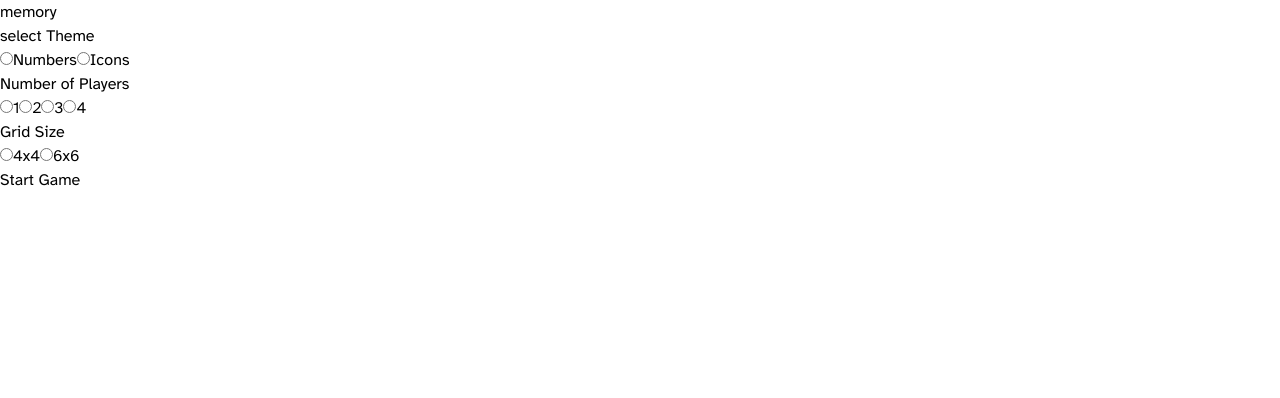
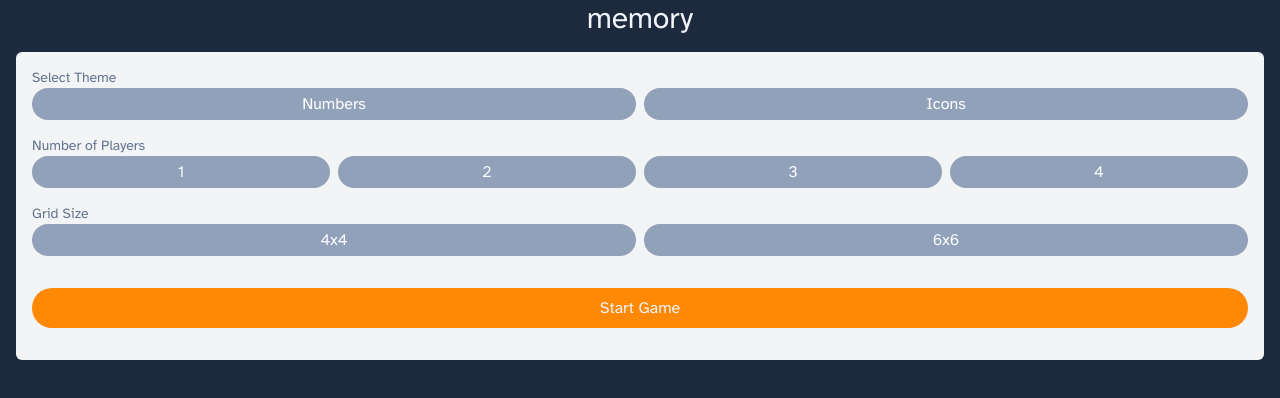
Before and after one commit to toshirokubota/memory-game, a React (Vite) app: page / in a window 1280 px wide. Shown: the top 398 px of the page. Built offline with nearby package versions, Linux system fonts and the light colour scheme.

Commit message:
I am modifying the state machine

```diff
--- a/src/App.css
+++ b/src/App.css
@@ -1,12 +1,9 @@
 /* media query break points */
 body {
   margin: 0;
-  display: flex;
-  justify-content: center;
-  min-width: 320px;
-  min-height: 100vh;
-  background-color: hsl(var(--primary-background-color));
-  color: hsl(var(--primary-text-color));
+  padding: 0;
+  background-color: var(--color-slate-900);
+  color: var(--color-slate-100);
 }
 
 #root {
@@ -14,11 +11,18 @@ body {
   max-width: 1400px;
 }
 
-main {
-  display: flex;
-  flex-direction: column;
-  overflow: hidden;
-  padding-inline: 1rem;
+.start-game-card input[type=radio] {
+  display: none;
+}
+.start-game-card label {
+  background-color: var(--color-slate-400);
+  padding: 0.25rem 1rem;
+  border-radius: 1rem;
+  color: white;
+  text-align: center;
+}
+.start-game-card input[type=radio]:checked + label {
+  background-color: var(--color-slate-800);
 }
 
 .tile.closed {
@@ -49,6 +53,7 @@ main {
 }
 
 .game-board {
+  padding: 0.5rem;
   display: grid;
   gap: 1rem;
 }
@@ -62,4 +67,13 @@ main {
   background-color: transparent;
   color: black;
   font-size: 2rem;
+}
+
+.overlay {
+  position: fixed;
+  top: 0rem;
+  left: 0rem;
+  right: 0rem;
+  bottom: 0rem;
+  background-color: rgba(50, 50, 50, 0.5);
 }/*# sourceMappingURL=App.css.map */
--- a/src/App.scss
+++ b/src/App.scss
@@ -3,12 +3,14 @@ $tablet-break: 700px; //45rem;
 
 body {
     margin: 0;
-    display: flex;
-    justify-content: center;
-    min-width: 320px;
-    min-height: 100vh;
-    background-color: hsl(var(--primary-background-color));
-    color: hsl(var(--primary-text-color));
+    padding: 0;
+    // display: flex;
+    // justify-content: center;
+    // align-items: center;
+    // min-width: 320px;
+    // min-height: 100vh;
+    background-color: var(--color-slate-900);
+    color: var(--color-slate-100);
 }
 
 #root {
@@ -16,11 +18,28 @@ body {
     max-width: 1400px;
 }
 
-main {
-    display: flex;
-    flex-direction: column;
-    overflow: hidden;
-    padding-inline: 1rem;
+// main {
+//     display: flex;
+//     flex-direction: column;
+//     overflow: hidden;
+//     padding-inline: 1rem;
+// }
+
+.start-game-card {
+    input[type='radio'] {
+        display: none;
+    }
+    label {
+        background-color: var(--color-slate-400);
+        //margin-inline: 0.5rem;
+        padding: 0.25rem 1rem;
+        border-radius: 1rem;
+        color: white;
+        text-align: center;
+    }
+    input[type="radio"]:checked + label {
+        background-color: var(--color-slate-800);
+    }
 }
 
 .tile {
@@ -59,6 +78,8 @@ main {
 }
 
 .game-board {
+    //margin: 1rem;
+    padding: 0.5rem;
     display: grid;
     gap: 1rem;
 }
@@ -74,17 +95,11 @@ main {
     font-size: 2rem;
 }
 
-// header {
-//     display: flex;
-//     align-items: center;
-//     justify-content: space-between;
-//     box-shadow: 0px 2px 4px hsla(var(--color-black) / 0.06);
-//     background-color: hsl(var(--secondary-background-color));
-//     padding: 2rem 1rem;
-//     button {
-//         border: none;
-//         outline: none;
-//         background-color: transparent;
-//         cursor: pointer;
-//     }
-// }
+.overlay {
+    position: fixed;
+    top: 0rem;
+    left: 0rem;
+    right: 0rem;
+    bottom: 0rem;
+    background-color: rgba(50, 50, 50, 0.5);
+}
--- a/src/App.tsx
+++ b/src/App.tsx
@@ -2,6 +2,8 @@ import { useState } from 'react'
 import './App.css'
 import StartGameCard from './components/StartGameCard'
 import MemoryGame from './components/MemoryGame';
+
+export type GameState = 'start-game' | 'playing' | 'matched' | 'mismatched' | 'end-game';
 
 export type NumPlayers = 1 | 2 | 3 | 4;
 export type GridSize = 4 | 6;
@@ -12,18 +14,20 @@ export type GameOption = {
   grid_size: GridSize,
 }
 
+
 function App() {
   const [initialize, setInitialize] = useState<boolean>(true);
   const [gameOption, setGameOption] = useState<GameOption> ({theme: 'numbers', num_players: 1, grid_size: 4});
+  const classStr: string = 'h-screen w-full ' + `${initialize ? 'bg-slate-800': 'bg-slate-100'}`;
   return (
-    <>
+    <div className={classStr}>
       {
         initialize && <StartGameCard initialize={setInitialize} setOption={setGameOption}/>
       }
       {
         !initialize && <MemoryGame option={gameOption} initialize={setInitialize}/>
       }
-    </>
+    </div>
   )
 }
 
--- a/src/components/FooterMulti.tsx
+++ b/src/components/FooterMulti.tsx
@@ -13,16 +13,21 @@ export default function FooterMulti(props: ChildProps) {
     function ScoreBoxes(num_players: NumPlayers): React.JSX.Element[] {
         const boxes: React.JSX.Element[] = [];
         for(let i=0; i<num_players; ++i) {
+            const classStr: string = 'flex flex-col px-1 py-0.5 mx-1 rounded-xl text-center ' +
+                `${i == props.player ? 'bg-orange-500 text-white': 'bg-slate-500 text-slate-800'} `
             boxes.push(
-                <span key={i} className={`px-1 py-0.5 mx-1 ${i == props.player ? 'font-bold': ''}`}>
-                    {i + 1}: {props.scores[i]}</span>
+                <span key={i} className={classStr}>
+                    <span>P{i + 1}</span>
+                    <span>{props.scores[i]}</span>
+                </span>
             )
         }
         return boxes;
     }
 
+    const classStr: string = `m-4 grid gap-4 grid-cols-${props.num_players}`;
     return (
-        <footer className='flex items-center'>
+        <footer className={classStr}>
             {ScoreBoxes(props.num_players)}
         </footer>
     )
--- a/src/components/Header.tsx
+++ b/src/components/Header.tsx
@@ -1,11 +1,22 @@
+import React from 'react';
+import RestartButton from './RestartButton';
+import StartNewGameButton from './StartNewGameButton';
+import { GameState } from '../App';
 
-export default function Header() {
+type Props = {
+    setGameState: React.Dispatch<React.SetStateAction<GameState>>;
+    initialize: React.Dispatch<React.SetStateAction<boolean>>;
+}
+
+export default function Header(props: Props) {
     return (
-        <header className='flex justify-between'>
+        <header className='flex justify-between m-4 py-2'>
             <h1>Memory</h1>
             <div>
-                <button className='px-2 py-0.5 mx-1'>Restart</button>
-                <button className='px-2 py-0.5 mx-1'>New Game</button>
+                <button onClick={()=>props.setGameState('end-game')}
+                    className='bg-slate-500 text-slate-50'>End Game</button>
+                <RestartButton setGameState={props.setGameState}/>
+                <StartNewGameButton initialize={props.initialize}/>
             </div>
         </header>
     )
--- /dev/null
+++ b/src/components/RestartButton.tsx
@@ -0,0 +1,18 @@
+import React from 'react'
+import { GameState } from '../App'
+
+type Props = {
+    setGameState: React.Dispatch<React.SetStateAction<GameState>>,
+    more_styles?: string | undefined,
+}
+
+export default function RestartButton(props: Props): React.JSX.Element {
+    let classStr:string = 'px-2 py-0.5 mx-1 bg-orange-400 rounded-4xl';
+    if(props.more_styles) classStr += ' ' + props.more_styles;
+    return (
+        <button className={classStr}
+            onClick={()=> {props.setGameState('start-game')}}>
+                Restart
+        </button>
+    )
+}
--- a/src/components/StartGameCard.tsx
+++ b/src/components/StartGameCard.tsx
@@ -17,51 +17,52 @@ export default function StartGameCard(props: ChildProps) {
         props.setOption({theme, num_players, grid_size});
     }
     return (
-        <div>
-            <h1>memory</h1>
-            <form action={handleSubmit}>
-                <h3>select Theme</h3>
-                <div>
+        <div className='start-game-card'>
+            <h1 className='text-center text-slate-100 text-3xl'>memory</h1>
+            <form action={handleSubmit}
+                className='p-4 m-4 bg-gray-100 flex flex-col items-start rounded-md'>
+                <h3 className='font-bold text-sm text-slate-500 my-2'>Select Theme</h3>
+                <div className='grid w-full grid-cols-2 gap-2 mb-4'>
+                    <input type="radio" name="theme-choice" value="numbers" id="theme-numbers"/>
                     <label htmlFor="theme-numbers">
-                        <input type="radio" name="theme-choice" value="numbers" id="theme-numbers"/>
                         Numbers
                     </label>
+                    <input type="radio" name="theme-choice" value="icons" id="theme-icons"/>
                     <label htmlFor="theme-icons">
-                        <input type="radio" name="theme-choice" value="icons" id="theme-icons"/>
                         Icons
                     </label>
                 </div>
-                <h3>Number of Players</h3>
-                <div>
+                <h3 className='font-bold text-sm text-slate-500 my-2'>Number of Players</h3>
+                <div className='grid w-full grid-cols-4 gap-2 mb-4'>
+                    <input type="radio" name="num-players-choice" value="1" id="one-player"/>
                     <label htmlFor="one-player">
-                        <input type="radio" name="num-players-choice" value="1" id="one-player"/>
                         1
                     </label>
+                    <input type="radio" name="num-players-choice" value="2" id="two-players"/>
                     <label htmlFor="two-players">
-                        <input type="radio" name="num-players-choice" value="2" id="two-players"/>
                         2
                     </label>
+                    <input type="radio" name="num-players-choice" value="3" id="three-players"/>
                     <label htmlFor="three-players">
-                        <input type="radio" name="num-players-choice" value="3" id="three-players"/>
                         3
                     </label>
+                    <input type="radio" name="num-players-choice" value="4" id="four-players"/>
                     <label htmlFor="four-players">
-                        <input type="radio" name="num-players-choice" value="4" id="four-players"/>
                         4
                     </label>
                 </div>
-                <h3>Grid Size</h3>
-                <div>
+                <h3 className='font-bold text-sm text-slate-500 my-2'>Grid Size</h3>
+                <div className='grid w-full grid-cols-2 gap-2 mb-4'>
+                    <input type="radio" name="grid-size-choice" value="4x4" id="grid-size-4x4"/>
                     <label htmlFor="grid-size-4x4">
-                        <input type="radio" name="grid-size-choice" value="4x4" id="grid-size-4x4"/>
                         4x4
                     </label>
+                    <input type="radio" name="grid-size-choice" value="6x6" id="grid-size-6x6"/>
                     <label htmlFor="grid-size-6x6">
-                        <input type="radio" name="grid-size-choice" value="6x6" id="grid-size-6x6"/>
                         6x6
                     </label>
                 </div>
-                <button>Start Game</button>
+                <button className='px-4 py-2 my-4 w-full bg-orange-400 rounded-4xl'>Start Game</button>
             </form>
         </div>
     )
--- /dev/null
+++ b/src/components/StartNewGameButton.tsx
@@ -0,0 +1,17 @@
+import React from 'react'
+
+type Props = {
+    initialize: React.Dispatch<React.SetStateAction<boolean>>
+    more_styles?: string | undefined,
+};
+
+export default function StartNewGameButton(props: Props): React.JSX.Element {
+    let classStr:string = 'px-2 py-0.5 mx-1 bg-slate-500 rounded-4xl' ;
+    if(props.more_styles) classStr += ' ' + props.more_styles;
+    return (
+        <button className={classStr}
+            onClick={()=>props.initialize(true)}>
+                New Game
+        </button>
+    )
+}
--- a/src/components/Tile.tsx
+++ b/src/components/Tile.tsx
@@ -33,7 +33,7 @@ export default function Tile(props: TileProps): React.JSX.Element {
 
   return (
     <button
-      className={`tile ${tileStates[index]} w-8 h-8 rounded-full m-2 text-gray-100`}
+      className={`tile ${tileStates[index]} h-full aspect-square rounded-full text-gray-100`}
       onClick={flipTile}
     >
       { props.type == 'numbers' ? <span>{props.value}</span>: <i className={`fa fa-${props.value}`}></i> }
--- a/src/index.css
+++ b/src/index.css
@@ -1,6 +1,10 @@
 @import "tailwindcss";
 
 :root {
+  margin: 0;
+  padding: 0;
+  height: 100%;
+
   font-family: "Atkinson Hyperlegible", sans-serif;
   line-height: 1.5;
   font-weight: 400;
@@ -29,3 +33,71 @@
   --secondary-background-color: var(--color-white);
   --primary-text-color: var(--color-slate-800);
 }
+
+/* ------------------- */
+/* Reset               */
+/* ------------------- */
+
+/* https://piccalil.li/blog/a-modern-css-reset/ */
+
+/* Box sizing */
+*,
+*::before,
+*::after {
+    box-sizing: border-box;
+}
+
+/* Reset margins */
+body,
+h1,
+h2,
+h3,
+h4,
+h5,
+p,
+figure,
+picture {
+    margin: 0;
+}
+
+h1,
+h2,
+h3,
+h4,
+h5,
+h6,
+p {
+    font-weight: 400;
+}
+
+/* set up the body */
+body {
+    font-family: var(--ff-sans-normal);
+    font-size: var(--fs-300);
+    color: hsl( var(--clr-white) );
+    background-color: hsl( var(--clr-dark) );
+    line-height: 1.5;
+    min-height: 100vh;
+    display: grid;
+    grid-template-rows: min-content 1fr;
+}
+
+/* make images easier to work with */
+img,
+picutre {
+    max-width: 100%;
+    display: block;
+}
+
+/* make form elements easier to work with */
+input,
+button,
+textarea,
+select {
+    font: inherit;
+}
+
+ul, ol {
+    list-style-type: none;
+    padding: 0;
+}
```
Also changed, not shown: src/components/FooterSolo.tsx (+17 -3 lines), src/components/MemoryGame.tsx (+44 -74 lines), 1 other file (tests, documents, lock files or other folders).
